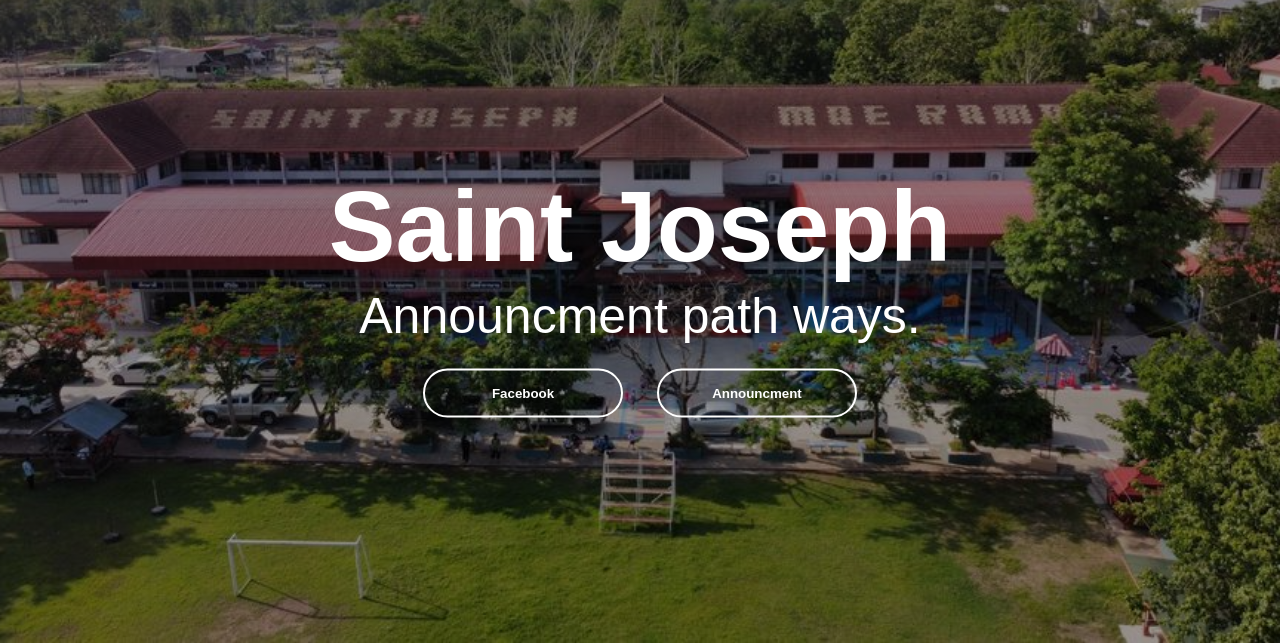
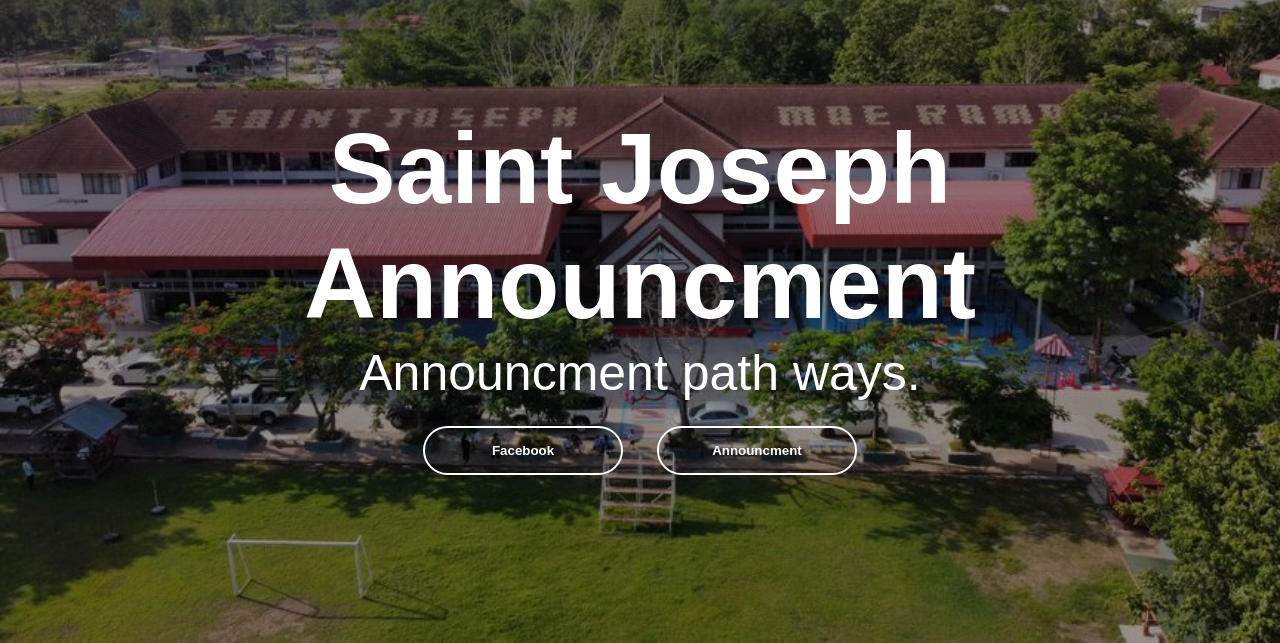
Before and after one commit to K0RNFINE/School, a plain HTML site: page index.html in a window 1280 px wide. Shown: the part 157-800 px from the top of the page. Drawn offline with Linux system fonts and the light colour scheme.

Commit message:
Update index.html

```diff
--- a/index.html
+++ b/index.html
@@ -62,7 +62,7 @@
             </div>
 
             <div class="content2">
-                <h1>Saint Joseph</h1>
+                <h1>Saint Joseph Announcment</h1>
                 <p>Announcment path ways.</p>
                 <div>
                     <a href="https://www.facebook.com/profile.php?id=100007134859177"><button type="button"><span></span>Facebook</button></a>
```
